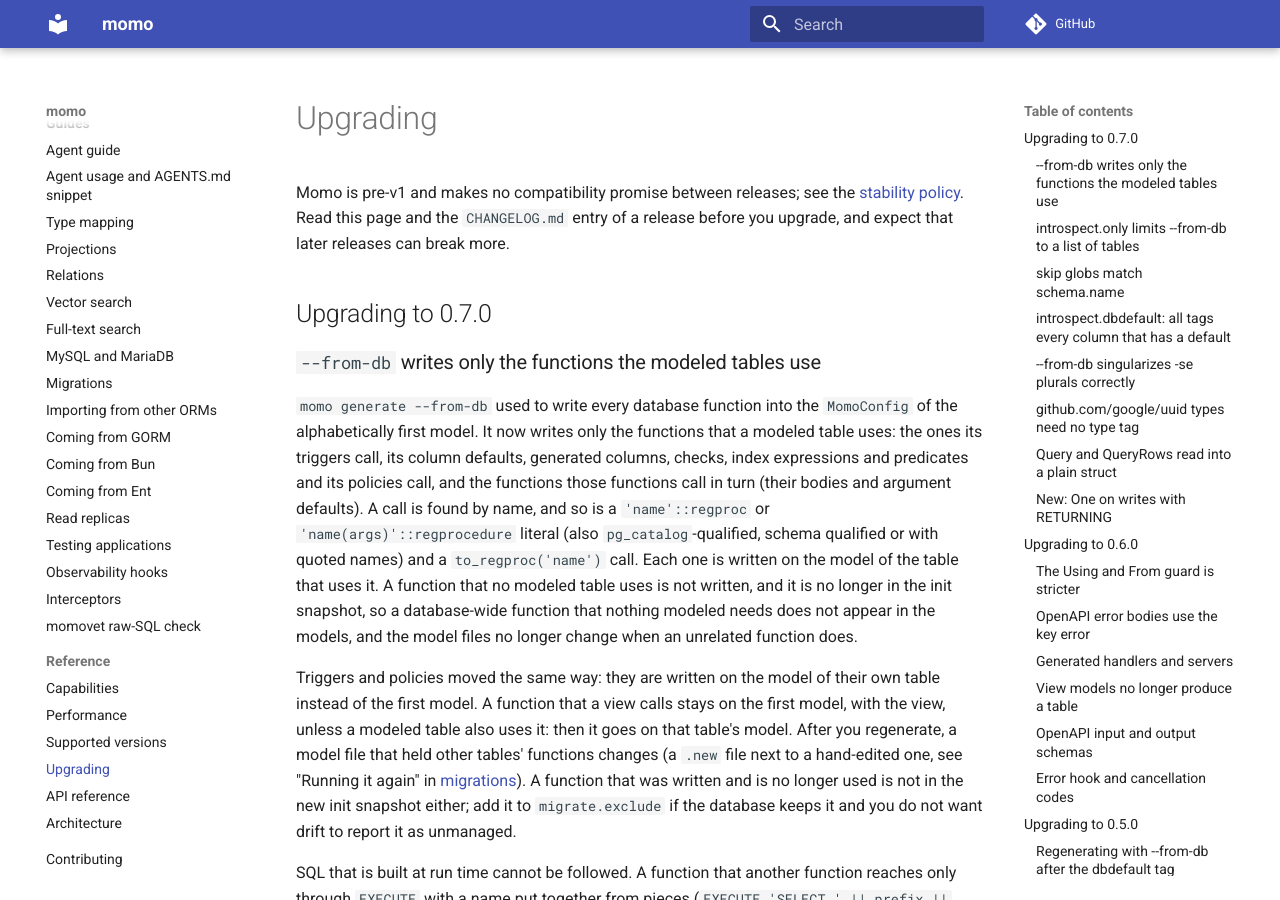
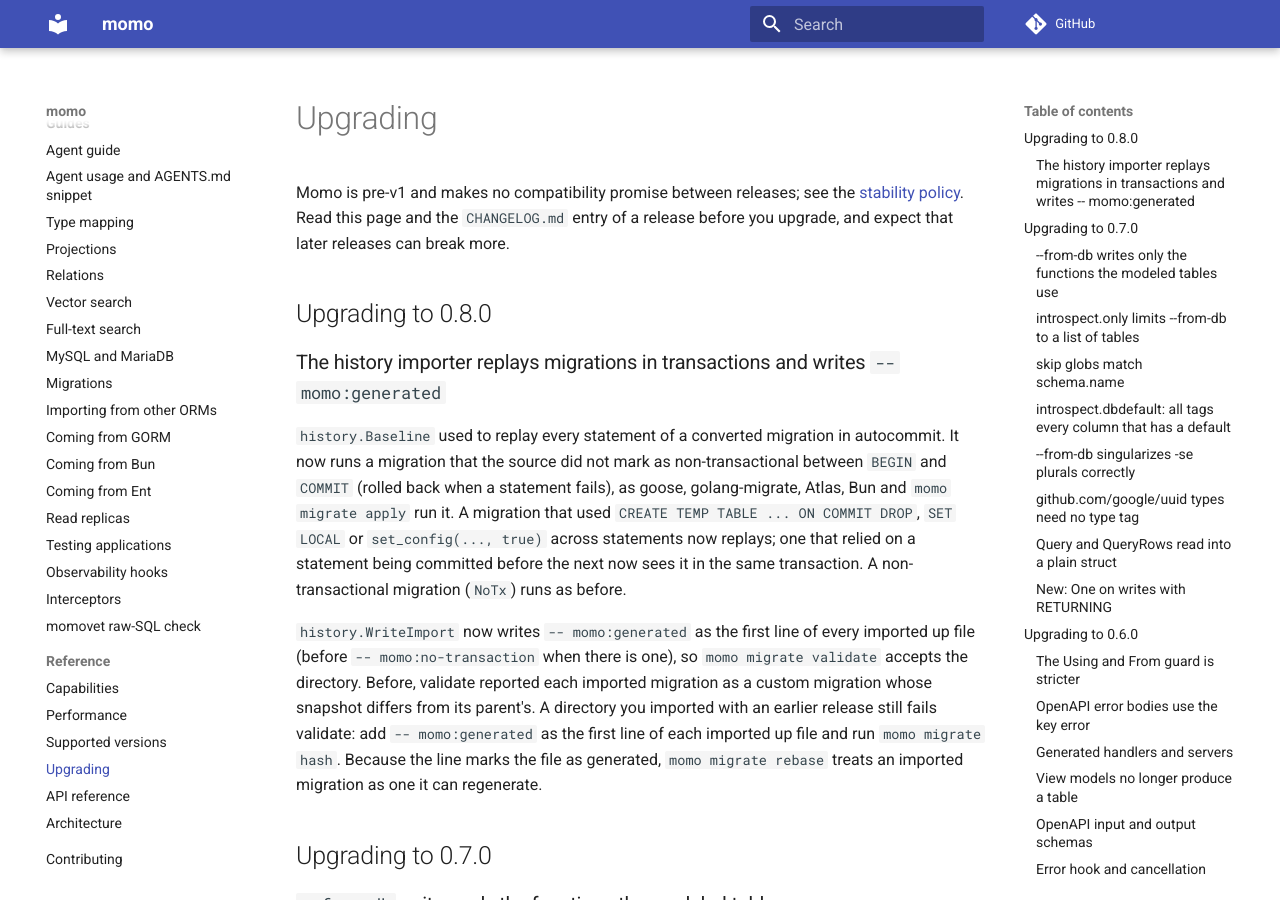
Before and after one commit to azrtydxb/momo, an MkDocs documentation site: the page built from docs/upgrading.md, in a window 1280 px wide and 900 px high. Built offline with MkDocs 1.6.1 and Material for MkDocs 9.7.7, drawn with Linux system fonts in a browser that asks for light colours; comment, search, counter and statistics services are not loaded; the version menu is left out.

Commit message:
fix(importer/history): replay migrations in transactions and write validating imports
Baseline runs a non-NoTx migration between BEGIN and COMMIT so ON COMMIT DROP tables and SET LOCAL work. WriteImport writes -- momo:generated so migrate validate accepts the output. Fixes #87, fixes #88.

```diff
--- a/docs/upgrading.md
+++ b/docs/upgrading.md
@@ -4,6 +4,28 @@ Momo is pre-v1 and makes no compatibility promise between releases; see the
 [stability policy](supported-versions.md#stability-policy). Read this page and
 the `CHANGELOG.md` entry of a release before you upgrade, and expect that
 later releases can break more.
+
+## Upgrading to 0.8.0
+
+### The history importer replays migrations in transactions and writes `-- momo:generated`
+
+`history.Baseline` used to replay every statement of a converted migration in
+autocommit. It now runs a migration that the source did not mark as
+non-transactional between `BEGIN` and `COMMIT` (rolled back when a statement
+fails), as goose, golang-migrate, Atlas, Bun and `momo migrate apply` run it.
+A migration that used `CREATE TEMP TABLE ... ON COMMIT DROP`, `SET LOCAL` or
+`set_config(..., true)` across statements now replays; one that relied on a
+statement being committed before the next now sees it in the same transaction.
+A non-transactional migration (`NoTx`) runs as before.
+
+`history.WriteImport` now writes `-- momo:generated` as the first line of every
+imported up file (before `-- momo:no-transaction` when there is one), so
+`momo migrate validate` accepts the directory. Before, validate reported each
+imported migration as a custom migration whose snapshot differs from its
+parent's. A directory you imported with an earlier release still fails
+validate: add `-- momo:generated` as the first line of each imported up file
+and run `momo migrate hash`. Because the line marks the file as generated,
+`momo migrate rebase` treats an imported migration as one it can regenerate.
 
 ## Upgrading to 0.7.0
 
```
Also changed, not shown: docs/importers.md (+10 -2 lines), 2 other files.
